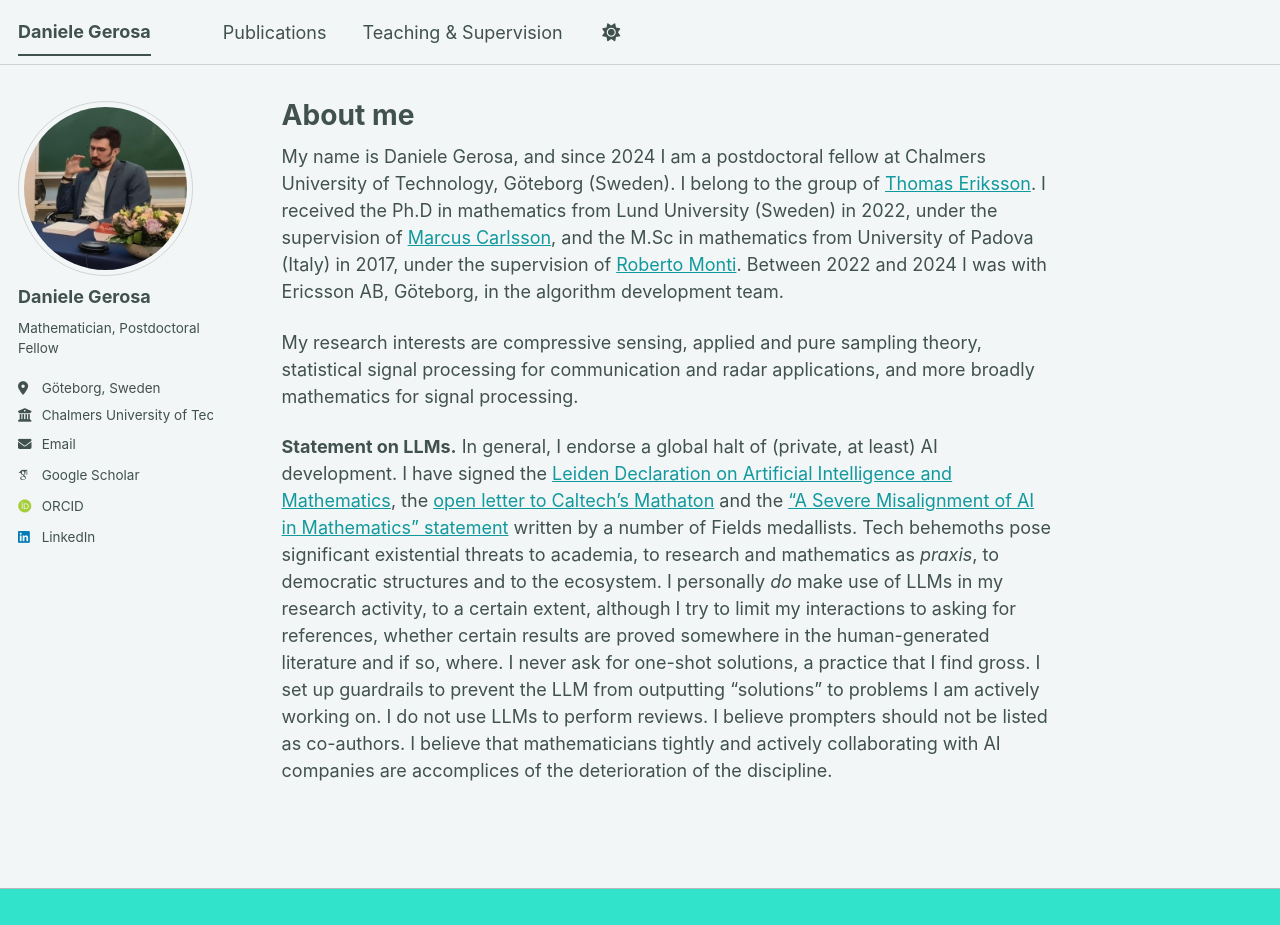
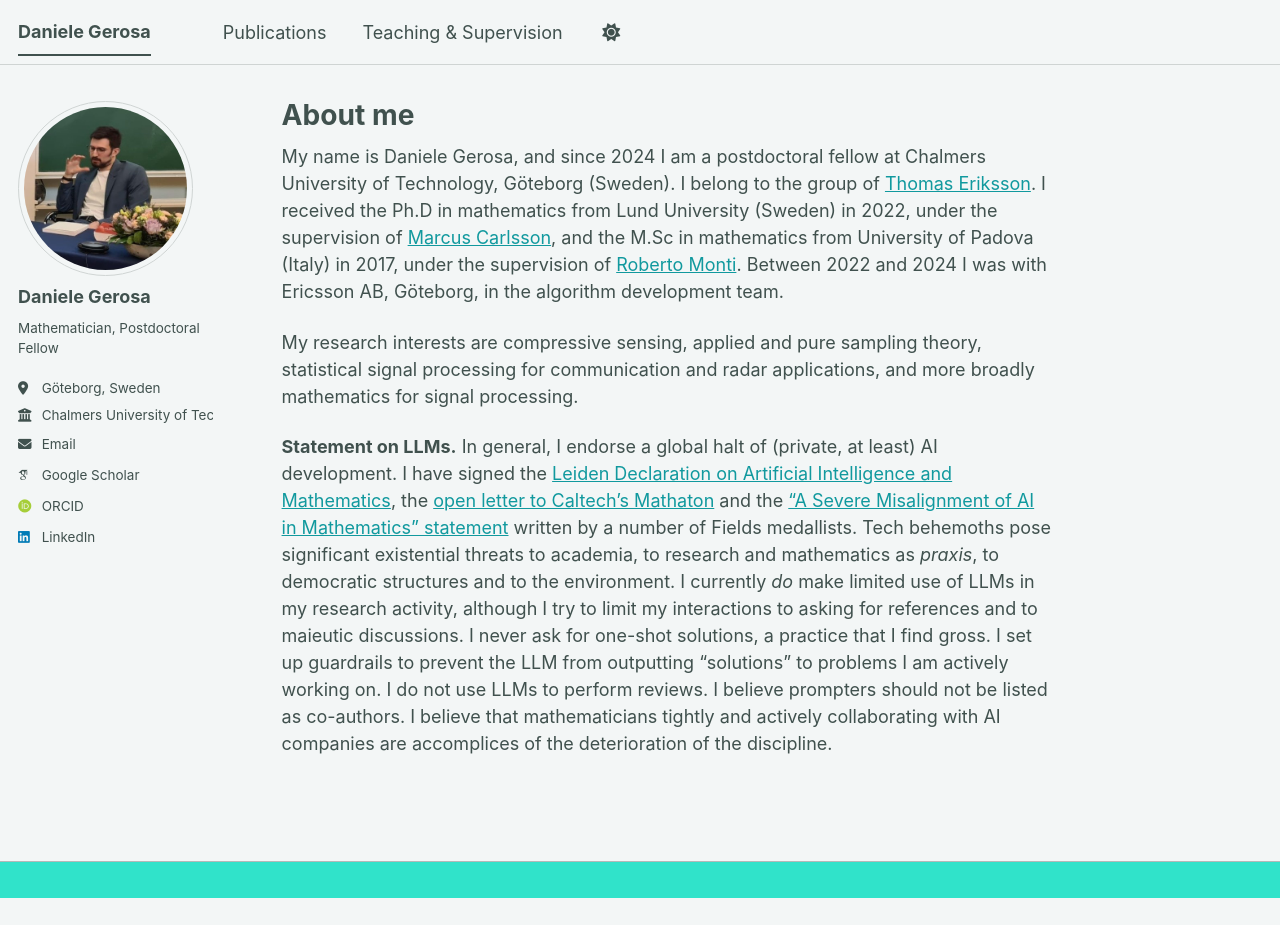
Before and after one commit to dagerosa/dagerosa.github.io, a Jekyll site: the page built from _pages/about.md, in a window 1280 px wide and 925 px high. Built offline with Jekyll 4.4.1, drawn with Linux system fonts in a browser that asks for light colours; some web fonts are replaced; a script bundle is joined from its source files by our own code; library files that are not in the unit come from our copies.

Commit message:
Update about.md

```diff
--- a/_pages/about.md
+++ b/_pages/about.md
@@ -11,4 +11,4 @@ My name is Daniele Gerosa, and since 2024 I am a postdoctoral fellow at Chalmers
 
 My research interests are compressive sensing, applied and pure sampling theory, statistical signal processing for communication and radar applications, and more broadly mathematics for signal processing.
 
-**Statement on LLMs.** In general, I endorse a global halt of (private, at least) AI development. I have signed the [Leiden Declaration on Artificial Intelligence and Mathematics](https://leidendeclaration.ai/), the [open letter to Caltech's Mathaton](https://docs.google.com/document/d/1IL0b2oG2KvvSnxn_DuXsNxuHaCefDJ9hNY1k9BP3kKQ/edit?tab=t.0) and the ["A Severe Misalignment of AI in Mathematics" statement](https://mathandai.org/) written by a number of Fields medallists. Tech behemoths pose significant existential threats to academia, to research and mathematics as *praxis*, to democratic structures and to the ecosystem. I personally *do* make use of LLMs in my research activity, to a certain extent, although I try to limit my interactions to asking for references, whether certain results are proved somewhere in the human-generated literature and if so, where. I never ask for one-shot solutions, a practice that I find gross. I set up guardrails to prevent the LLM from outputting "solutions" to problems I am actively working on. I do not use LLMs to perform reviews. I believe prompters should not be listed as co-authors. I believe that mathematicians tightly and actively collaborating with AI companies are accomplices of the deterioration of the discipline.
+**Statement on LLMs.** In general, I endorse a global halt of (private, at least) AI development. I have signed the [Leiden Declaration on Artificial Intelligence and Mathematics](https://leidendeclaration.ai/), the [open letter to Caltech's Mathaton](https://docs.google.com/document/d/1IL0b2oG2KvvSnxn_DuXsNxuHaCefDJ9hNY1k9BP3kKQ/edit?tab=t.0) and the ["A Severe Misalignment of AI in Mathematics" statement](https://mathandai.org/) written by a number of Fields medallists. Tech behemoths pose significant existential threats to academia, to research and mathematics as *praxis*, to democratic structures and to the environment. I currently *do* make limited use of LLMs in my research activity, although I try to limit my interactions to asking for references and to maieutic discussions. I never ask for one-shot solutions, a practice that I find gross. I set up guardrails to prevent the LLM from outputting "solutions" to problems I am actively working on. I do not use LLMs to perform reviews. I believe prompters should not be listed as co-authors. I believe that mathematicians tightly and actively collaborating with AI companies are accomplices of the deterioration of the discipline.
```
